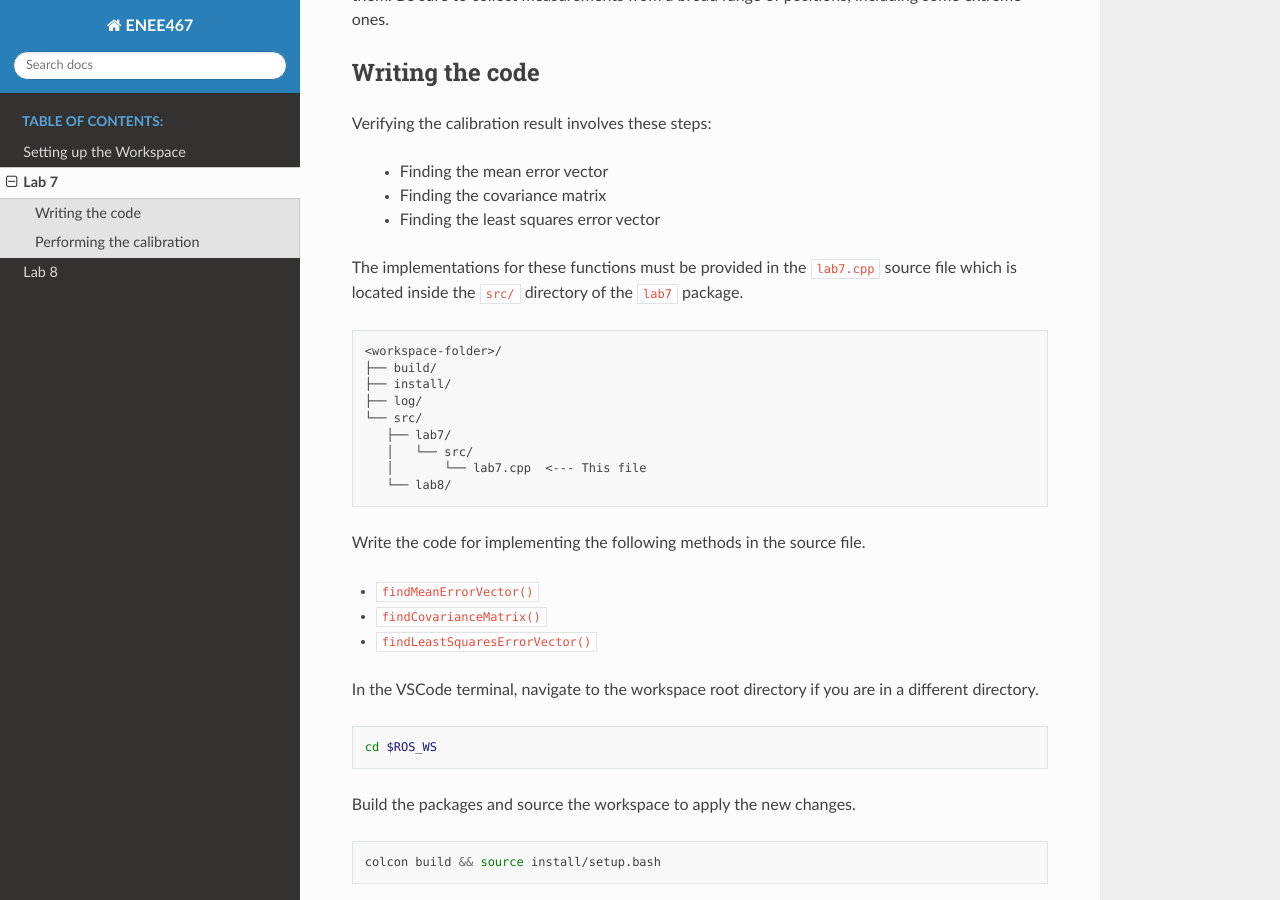
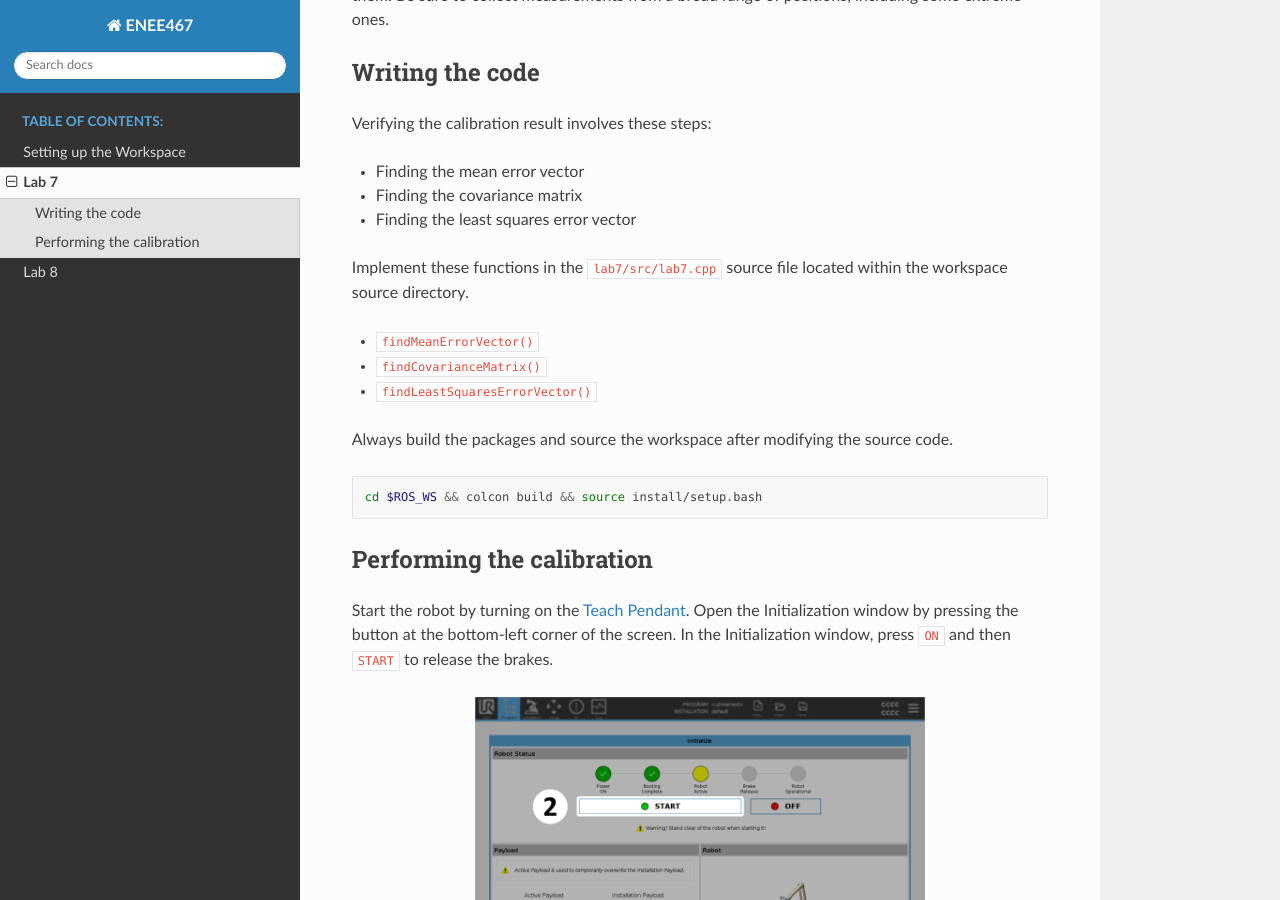
Before and after one commit to ENEE467/Getting_Started, a Sphinx documentation site: the page built from source/Lab7.rst, in a window 1280 px wide and 900 px high, scrolled down 584 px. Built offline with Sphinx 7.4.7 and the Read the Docs theme 3.1.0, drawn with Linux system fonts in a browser that asks for light colours.

Commit message:
Updated the instructions for writing the code

```diff
--- a/source/Lab7.rst
+++ b/source/Lab7.rst
@@ -28,42 +28,22 @@ Writing the code
 
 Verifying the calibration result involves these steps:
 
-   - Finding the mean error vector
-   - Finding the covariance matrix
-   - Finding the least squares error vector
+- Finding the mean error vector
+- Finding the covariance matrix
+- Finding the least squares error vector
 
-The implementations for these functions must be provided in the ``lab7.cpp`` source file which is
-located inside the ``src/`` directory of the ``lab7`` package.
-
-.. code-block:: text
-
-   <workspace-folder>/
-   ├── build/
-   ├── install/
-   ├── log/
-   └── src/
-      ├── lab7/
-      │   └── src/
-      │       └── lab7.cpp  <--- This file
-      └── lab8/
-
-Write the code for implementing the following methods in the source file.
+Implement these functions in the ``lab7/src/lab7.cpp`` source file located within the workspace
+source directory.
 
 - ``findMeanErrorVector()``
 - ``findCovarianceMatrix()``
 - ``findLeastSquaresErrorVector()``
 
-In the VSCode terminal, navigate to the workspace root directory if you are in a different directory.
+Always build the packages and source the workspace after modifying the source code.
 
 .. code-block:: bash
 
-   cd $ROS_WS
-
-Build the packages and source the workspace to apply the new changes.
-
-.. code-block:: bash
-
-   colcon build && source install/setup.bash
+   cd $ROS_WS && colcon build && source install/setup.bash
 
 Performing the calibration
 ^^^^^^^^^^^^^^^^^^^^^^^^^^
```
